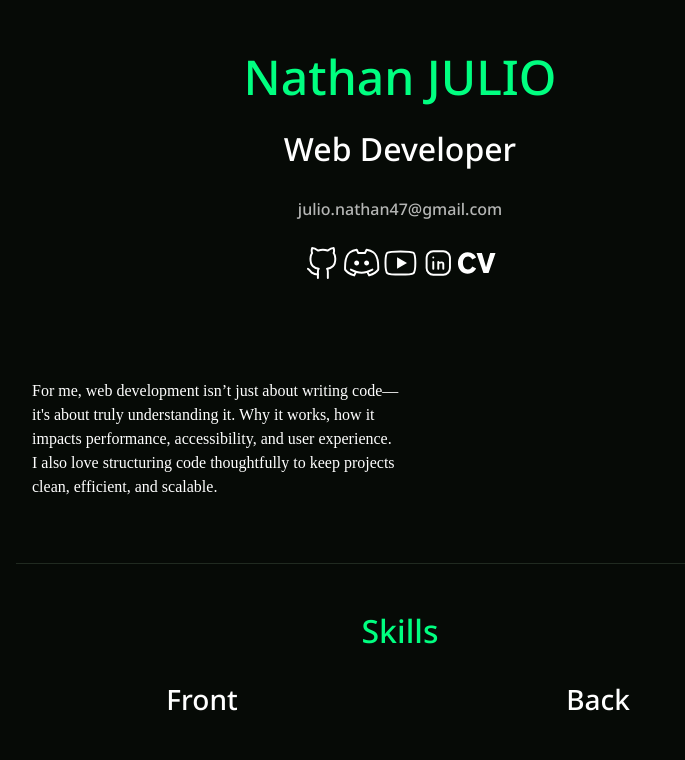
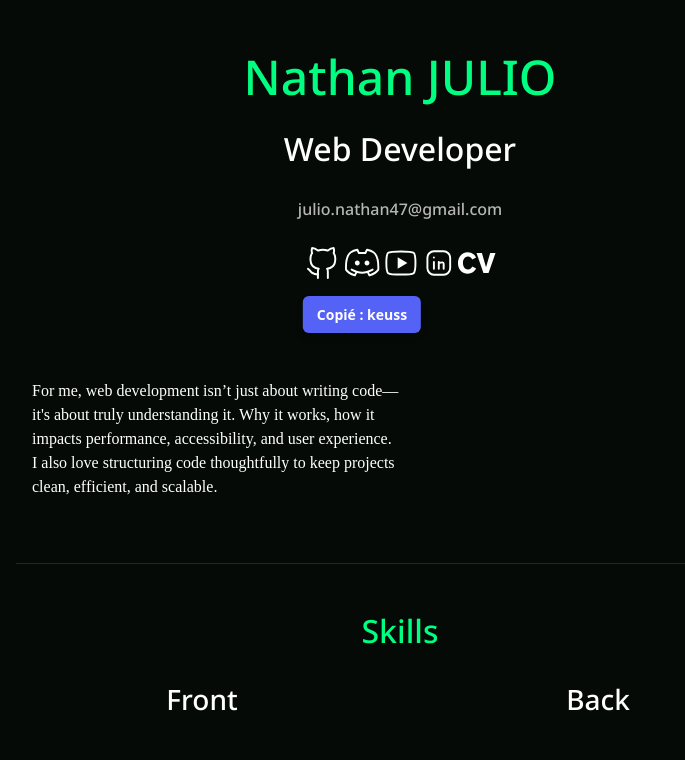
Before and after one commit to nathkeuss/portfolio, a plain HTML site: page index.html in a window 1280 px wide. Both pictures are taken after a click on the link 601 px from the left and 263 px from the top of the page. Shown: the top 760 px of the page, without its empty margins (240-925 px from the left). Drawn offline with nearby package versions, Linux system fonts and the light colour scheme; a web font is replaced by a local one.

Commit message:
fix discord link

```diff
--- a/css/partials/_base.scss
+++ b/css/partials/_base.scss
@@ -7,7 +7,6 @@
 body {
   background-color: $background-color !important;
   color: white !important;
-  // background-image: url(../img/topography.svg);
 }
 
 p {
--- a/css/partials/_layout.scss
+++ b/css/partials/_layout.scss
@@ -38,3 +38,33 @@
 .skills-projects {
   font-size: 2rem;
 }
+
+.discord-container {
+  position: relative;
+  display: inline-block;
+}
+
+.notification {
+  position: absolute;
+  bottom: -40px;
+  left: 50%;
+  transform: translateX(-50%);
+  background-color: #5562f6;
+  color: white;
+  padding: 8px 14px;
+  border-radius: 6px;
+  font-size: 14px;
+  font-weight: bold;
+  white-space: nowrap;
+  display: none;
+  opacity: 0;
+  transition: opacity 0.3s ease-in-out, bottom 0.3s ease-in-out;
+  z-index: 10;
+  box-shadow: 0px 4px 6px rgba(0, 0, 0, 0.2);
+}
+
+.notification.show {
+  display: block;
+  opacity: 1;
+  bottom: -50px;
+}
--- a/index.html
+++ b/index.html
@@ -41,11 +41,14 @@
                         alt="Logo Github pour accéder à mon github">
                 </a>
 
-                <a class="social-img-container" href="https://discord.gg/CRTJzMGU" target="_blank"
-                    rel="noopener noreferrer">
-                    <img class="w-100 h-100 object-fit-cover" src="img/discord.svg"
-                        alt="Logo Discord pour m'ajouter sur discord">
-                </a>
+                <div class="discord-container">
+                    <a class="social-img-container" href="#" onclick="copyDiscord(event, 'discord-notification-header')">
+                        <img class="w-100 h-100 object-fit-cover" src="img/discord.svg" alt="Logo Discord">
+                    </a>
+                    <div id="discord-notification-header" class="notification">
+                        Copié : <strong>keuss</strong>
+                    </div>
+                </div>
 
                 <a class="social-img-container" href="https://www.youtube.com/@keuss" target="_blank"
                     rel="noopener noreferrer">
@@ -287,7 +290,7 @@
                                 <p class="text-center in-development">💻 in development 💻</p>
                             </div>
 
-                            <p class="projet-description">Breath of the Kingdom Speedrun is a site dedicated to learning
+                            <p class="projet-description">Breath of the Kingdom Speedrun is a website dedicated to learning
                                 and mastering glitches in
                                 Breath of the Wild and Tears of the Kingdom, helping you expand your knowledge and
                                 improve your speedruns.</p>
@@ -310,11 +313,14 @@
                     alt="Logo Github pour accéder à mon github">
             </a>
 
-            <a class="social-img-container" href="https://discord.gg/CRTJzMGU" target="_blank"
-                rel="noopener noreferrer">
-                <img class="w-100 h-100 object-fit-cover" src="img/discord.svg"
-                    alt="Logo Discord pour m'ajouter sur discord">
-            </a>
+            <div class="discord-container">
+                <a class="social-img-container" href="#" onclick="copyDiscord(event, 'discord-notification-footer')">
+                    <img class="w-100 h-100 object-fit-cover" src="img/discord.svg" alt="Logo Discord">
+                </a>
+                <div id="discord-notification-footer" class="notification">
+                    Copié : <strong>keuss</strong>
+                </div>
+            </div>
 
             <a class="social-img-container" href="https://www.youtube.com/@keuss" target="_blank"
                 rel="noopener noreferrer">
--- a/js/script.js
+++ b/js/script.js
@@ -3,7 +3,22 @@ function copyEmail() {
     let emailText = emailElement.innerText;
 
     navigator.clipboard.writeText(emailText).then(() => {
-        emailElement.innerText = "✅ Copié !";
+        emailElement.innerText = "Copié !";
         setTimeout(() => emailElement.innerText = emailText, 1500);
     });
 }
+
+function copyDiscord(event, notificationId) {
+    event.preventDefault();
+
+    const notification = document.getElementById(notificationId);
+    const discordUsername = notification.querySelector("strong").textContent;
+
+    navigator.clipboard.writeText(discordUsername);
+
+    notification.classList.add("show");
+
+    setTimeout(() => {
+        notification.classList.remove("show");
+    }, 3000);
+}
```
Also changed, not shown: css/style.css, 1 other file.
